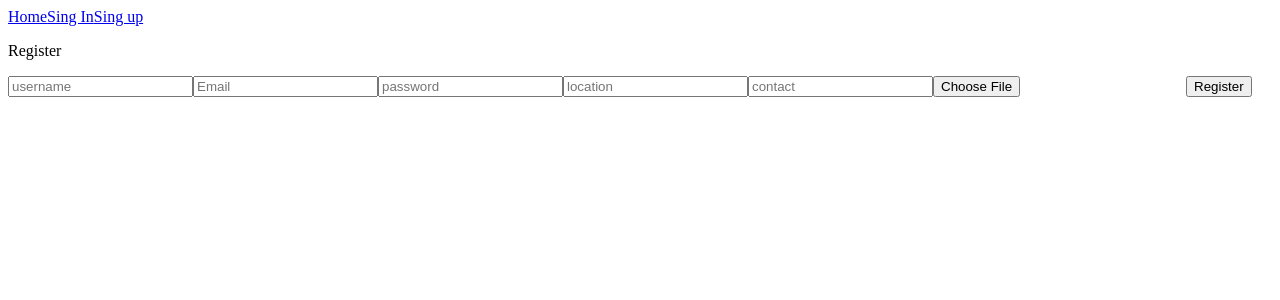
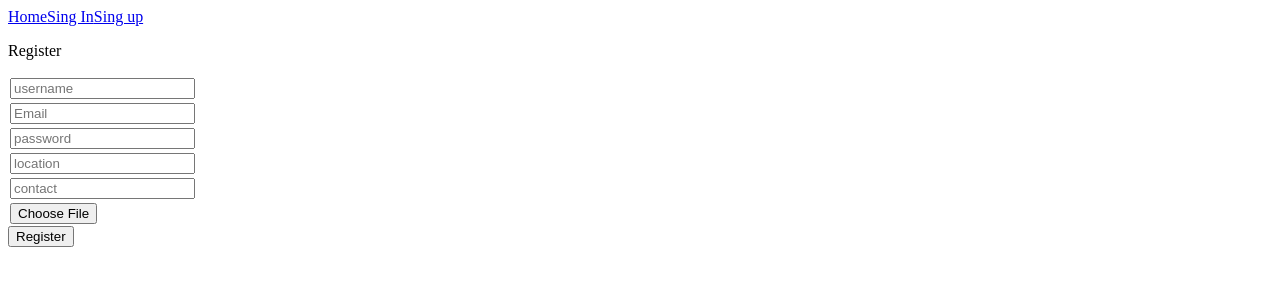
Before and after one commit to EzequielMenendez/RestoMenu, a React (Vite) app in the folder client/: page /register in a window 1280 px wide. Shown: the top 300 px of the page. Built offline with nearby package versions, Linux system fonts and the light colour scheme.

Commit message:
feat(Register):add basic styles

```diff
--- a/client/src/views/Register/Register.jsx
+++ b/client/src/views/Register/Register.jsx
@@ -3,6 +3,7 @@ import { useForm } from 'react-hook-form'
 import axios from "axios"
 import { useDispatch } from 'react-redux'
 import { singUp } from '../../redux/actions';
+import { RegisterContainer } from './StyledRegister';
 
 const Register = ()=>{
 
@@ -44,6 +45,7 @@ const Register = ()=>{
 
     return (
         <div>
+        <RegisterContainer>
             <p>Register</p>
             <form onSubmit={handleSubmit(onSubmit)}>
 
@@ -104,6 +106,7 @@ const Register = ()=>{
                 )}
                 <button type='submit'>Register</button>
             </form>
+        </RegisterContainer>
         </div>
     )
 }
--- /dev/null
+++ b/client/src/views/Register/StyledRegister.js
@@ -0,0 +1,15 @@
+import styled from 'styled-components'
+
+export const RegisterContainer = styled.div`
+    display: flex;
+    flex-direction: column;
+
+    form{
+        display: flex;
+        flex-direction: column;
+        align-items: flex-start;
+        input{
+            margin: 2px;
+        }
+    }
+`
```
